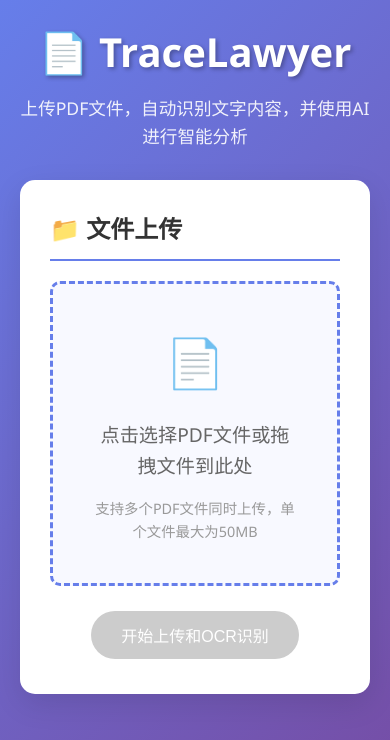
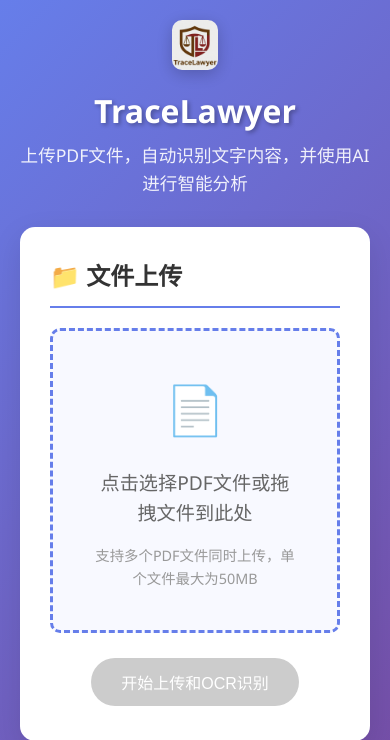
Before and after one commit to Retr0573/TraceLawyer, a Flask app: page / in a window 390 px wide. Shown: the top 740 px of the page. Run offline with Flask 3, Linux system fonts and the light colour scheme.

Commit message:
add:logo

```diff
--- a/app.py
+++ b/app.py
@@ -322,6 +322,13 @@
     return render_template('index.html')
 
 
+@app.route('/static/logo.jpg')
+def serve_logo():
+    """提供logo图片"""
+
+    return send_from_directory('.', 'static/logo.jpg')
+
+
 @app.route('/upload', methods=['POST'])
 def upload_files():
     """上传PDF文件"""
--- a/templates/index.html
+++ b/templates/index.html
@@ -5,6 +5,9 @@
     <meta charset="UTF-8">
     <meta name="viewport" content="width=device-width, initial-scale=1.0">
     <title>TraceLawyer</title>
+    <!-- 设置网页图标 -->
+    <link rel="icon" type="image/jpeg" href="/static/logo.jpg">
+    <link rel="shortcut icon" type="image/jpeg" href="/static/logo.jpg">
     <!-- 引入 marked.js 用于 Markdown 渲染 -->
     <script src="https://cdn.jsdelivr.net/npm/marked/marked.min.js"></script>
     <style>
@@ -32,6 +35,21 @@
             text-align: center;
             color: white;
             margin-bottom: 30px;
+        }
+
+        .header-content {
+            display: flex;
+            align-items: center;
+            justify-content: center;
+            gap: 20px;
+            flex-wrap: wrap;
+        }
+
+        .logo {
+            height: 60px;
+            width: auto;
+            border-radius: 10px;
+            box-shadow: 0 4px 15px rgba(0, 0, 0, 0.2);
         }
 
         .header h1 {
@@ -513,13 +531,33 @@
             border: 1px solid #bee5eb;
             color: #0c5460;
         }
+
+        /* 响应式设计 */
+        @media (max-width: 768px) {
+            .header-content {
+                flex-direction: column;
+                gap: 15px;
+            }
+
+            .logo {
+                height: 50px;
+            }
+
+            .header h1 {
+                font-size: 2rem;
+                margin-bottom: 5px;
+            }
+        }
     </style>
 </head>
 
 <body>
     <div class="container">
         <div class="header">
-            <h1>📄 TraceLawyer</h1>
+            <div class="header-content">
+                <img src="/static/logo.jpg" alt="TraceLawyer Logo" class="logo" onerror="this.style.display='none'">
+                <h1>TraceLawyer</h1>
+            </div>
             <p>上传PDF文件，自动识别文字内容，并使用AI进行智能分析</p>
         </div>
 
```
Also changed, not shown: static/logo.jpg (added), templates/static/logo.jpg (added), uploads/temp_images/page_21.png (added), 3 other files.
